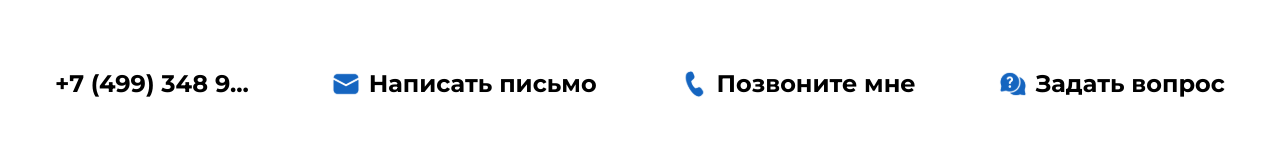
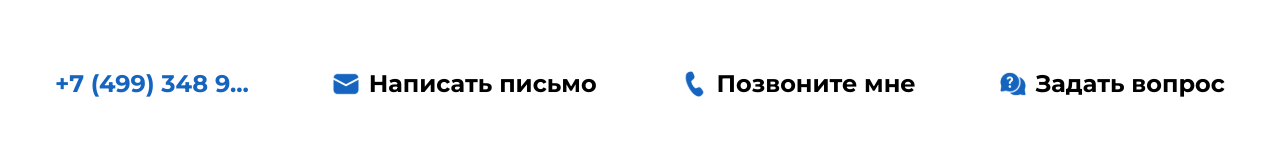
Before and after one commit to BogdanBratsky/itego-vue-client2, a Vue app: page / in a window 1280 px wide. In both pictures the pointer is over the element 151 px from the left and 9843 px from the top of the page. Shown: the part 9760-9919 px from the top of the page. Built offline with nearby package versions, Linux system fonts and the light colour scheme.

Commit message:
edited footer

```diff
--- a/src/components/ItegoFooter.vue
+++ b/src/components/ItegoFooter.vue
@@ -67,7 +67,7 @@
                                 <img src="../assets/images/contacts/tg.svg" alt="">
                             </a>
                         </div>
-                        <div @click="showForm" class="itego-footer__footer-bottom-contacts-btn">
+                        <div @click="showPhoneForm" class="itego-footer__footer-bottom-contacts-btn">
                             Заказать звонок
                         </div>
                     </div>
@@ -168,6 +168,9 @@ export default {
             cursor: pointer;
             a {
                 color: black;
+            }
+            &:hover {
+                color: #1565C0;
             }
         }
         &-call {
```
